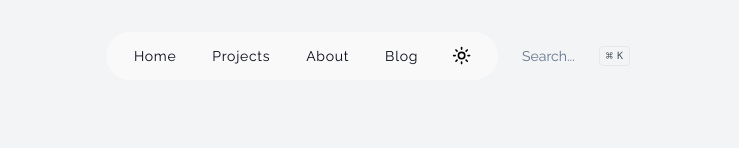
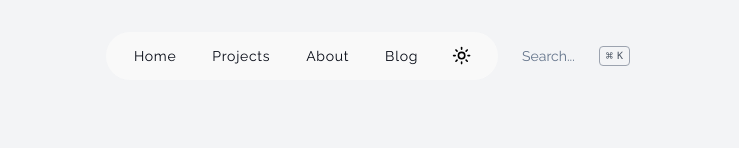
Before and after one commit to ecaleb97/ecaleb.dev, a Next.js app: page / in a window 1280 px wide. Shown: the top 148 px of the page, without its empty margins (268-1007 px from the left). Built offline with nearby package versions, Linux system fonts and the light colour scheme.

Commit message:
refactor: Update CommandMenu component styles

```diff
--- a/src/components/command/command-menu.tsx
+++ b/src/components/command/command-menu.tsx
@@ -56,7 +56,7 @@ export function CommandMenu() {
         Search...{' '}
         <kbd
           className='pointer-events-none inline-flex h-5 select-none
-          text-gray-600 border-gray-200 dark:border-gray-700
+          text-gray-600 border-gray-400 dark:border-gray-700
           items-center gap-1 rounded border px-1.5 font-mono
           text-[10px] font-medium dark:text-gray-400 opacity-100'
         >
```
